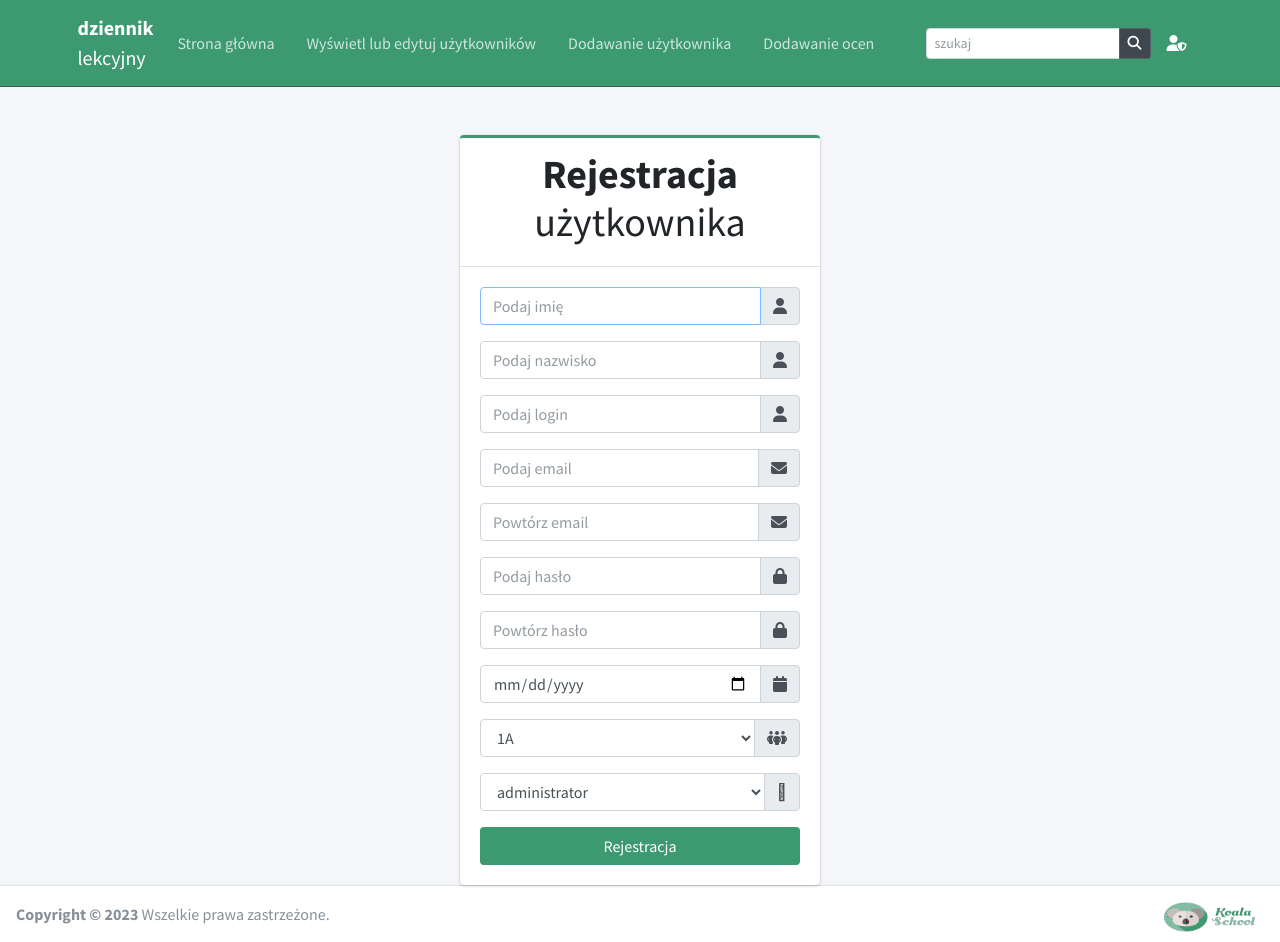
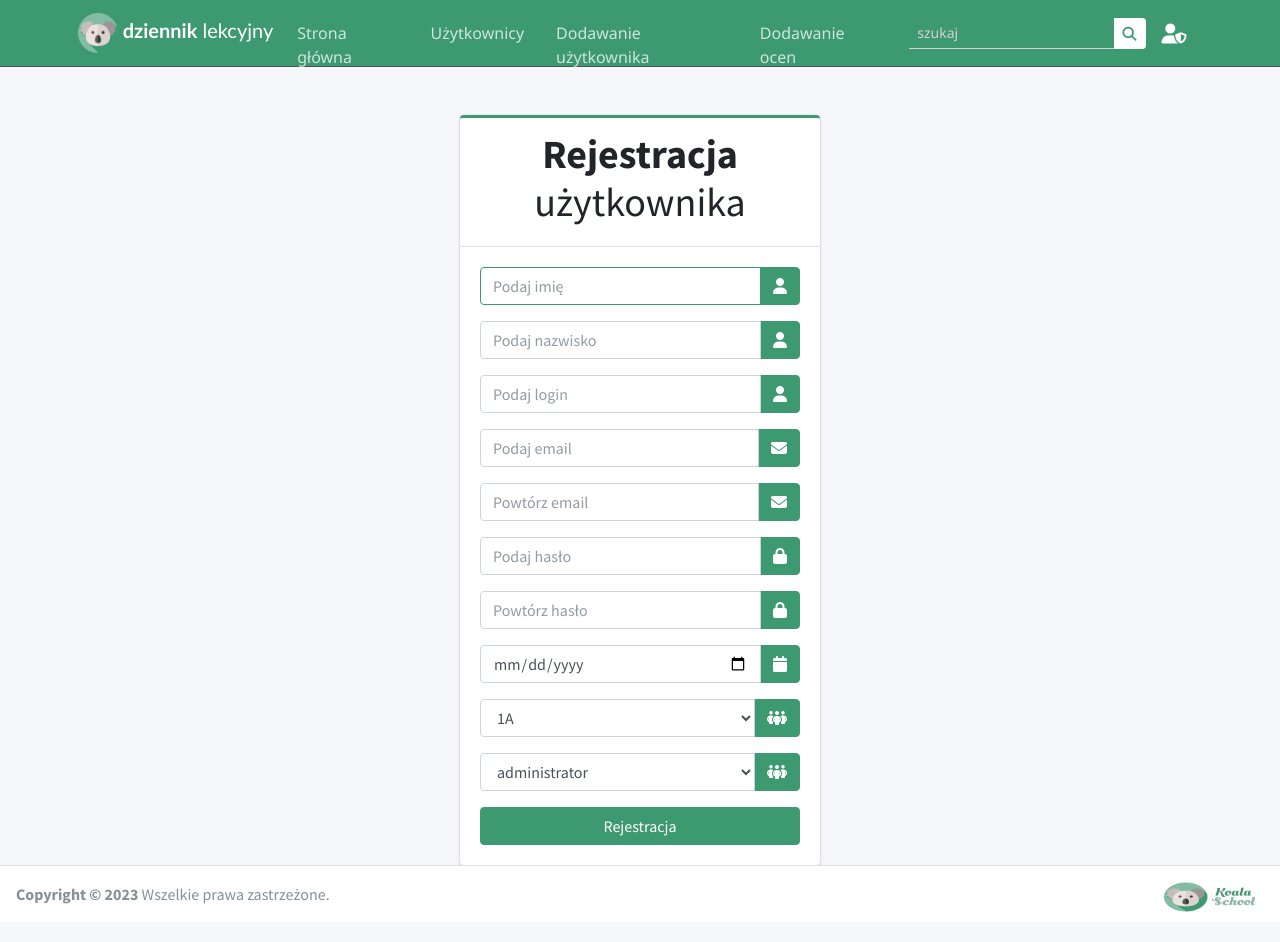
Before and after one commit to Bakkonrad/school_diary, a PHP site: page /admin/admin_add_user.php in a window 1280 px wide. After the commit the page ends 912 px from the top, so only its background shows below. Run offline with PHP 8.4, Linux system fonts and the light colour scheme; a user stored in the database is signed in; data comes from the database, SQL or seed files in the repository; some libraries are stand-ins or nearby versions.

Commit message:
updated navbar in 2 admin pages

```diff
--- a/pages/admin/admin_add_user.php
+++ b/pages/admin/admin_add_user.php
@@ -28,6 +28,8 @@
     <link href="C:/xampp/htdocs/git/projekt/school_diary/plugins/fontawesome-free/css/fontawesome.css" rel="stylesheet">
     <link href="C:/xampp/htdocs/git/projekt/school_diary/plugins/fontawesome-free/css/brands.css" rel="stylesheet">
     <link href="C:/xampp/htdocs/git/projekt/school_diary/plugins/fontawesome-free/css/solid.css" rel="stylesheet">
+    <!-- Custom style -->
+    <link rel="stylesheet" href="../css/style.css">
 </head>
 <body class="hold-transition layout-top-nav">
     <div class="wrapper">
@@ -35,7 +37,8 @@
     <nav class="main-header navbar navbar-expand-md navbar-olive navbar-dark">
         <div class="container">
         <a href="admin_main.php" class="navbar-brand">
-            <span class="brand-text"><b>dziennik</b><br>lekcyjny</span>
+            <img src="../../resources/logo2.png" width="40" height="40">
+            <span class="brand-text"><b>dziennik</b> lekcyjny</span>
         </a>
 
         <button class="navbar-toggler order-1" type="button" data-toggle="collapse" data-target="#navbarCollapse" aria-controls="navbarCollapse" aria-expanded="false" aria-label="Toggle navigation">
@@ -49,7 +52,7 @@
                 <a href="admin_main.php" class="nav-link">Strona główna</a>
             </li>
             <li class="nav-item">
-                <a href="admin_edit_users.php" class="nav-link">Wyświetl lub edytuj użytkowników</a>
+                <a href="admin_edit_users.php" class="nav-link">Użytkownicy</a>
             </li>
             <li class="nav-item">
                 <a href="admin_add_user.php" class="nav-link">Dodawanie użytkownika</a>
@@ -65,9 +68,9 @@
             <!-- SEARCH FORM -->
             <form class="form-inline ml-0 ml-md-3">
             <div class="input-group input-group-sm">
-                <input class="form-control" type="search" placeholder="szukaj" aria-label="Search">
+                <input class="form-control form-control-border" type="search" placeholder="szukaj" aria-label="Search">
                 <div class="input-group-append">
-                <button class="btn btn-navbar" type="submit">
+                <button class="btn search-btn" type="submit">
                     <i class="fas fa-search"></i>
                 </button>
                 </div>
@@ -76,7 +79,7 @@
             <!-- ACCOUNT ICON -->
             <li class="nav-item">
             <a href="admin_account.php" class="nav-link">
-                <i class="fa fa-solid fa-user-shield" style="color: #ffffff;"></i>
+                <i class="fa fa-solid fa-user-shield fa-lg"></i>
             </a>
             </li>
         </ul>
@@ -236,7 +239,7 @@
                     </select>
                     <div class="input-group-append">
                         <div class="input-group-text">
-                            <span class="fa-people-group"></span>
+                            <span class="fa fa-people-group"></span>
                         </div>
                     </div>
                 </div>
--- a/pages/css/style.css
+++ b/pages/css/style.css
@@ -1,3 +1,27 @@
+.content-wrapper {
+    overflow: auto;
+  }
+/* width */
+::-webkit-scrollbar {
+    width: 6px;
+}
+
+/* Track */
+::-webkit-scrollbar-track {
+    background: #3d9970;
+}
+
+/* Handle */
+::-webkit-scrollbar-thumb {
+    background: #307858;
+    border-radius: 3px;
+}
+
+/* Handle on hover */
+::-webkit-scrollbar-thumb:hover {
+    background: #555;
+}
+
 .main-header {
     font-family: 'Segoe UI', Tahoma, Geneva, Verdana, sans-serif;
 }
@@ -66,6 +90,8 @@ a i:hover {
     color: #307858;
 }
 
+
+
 /* .navbar-nav .nav-item a.active  {
     color:#FEFCFB;
     font-weight: bold;
```
Also changed, not shown: pages/admin/admin_main.php (+8 -5 lines).
